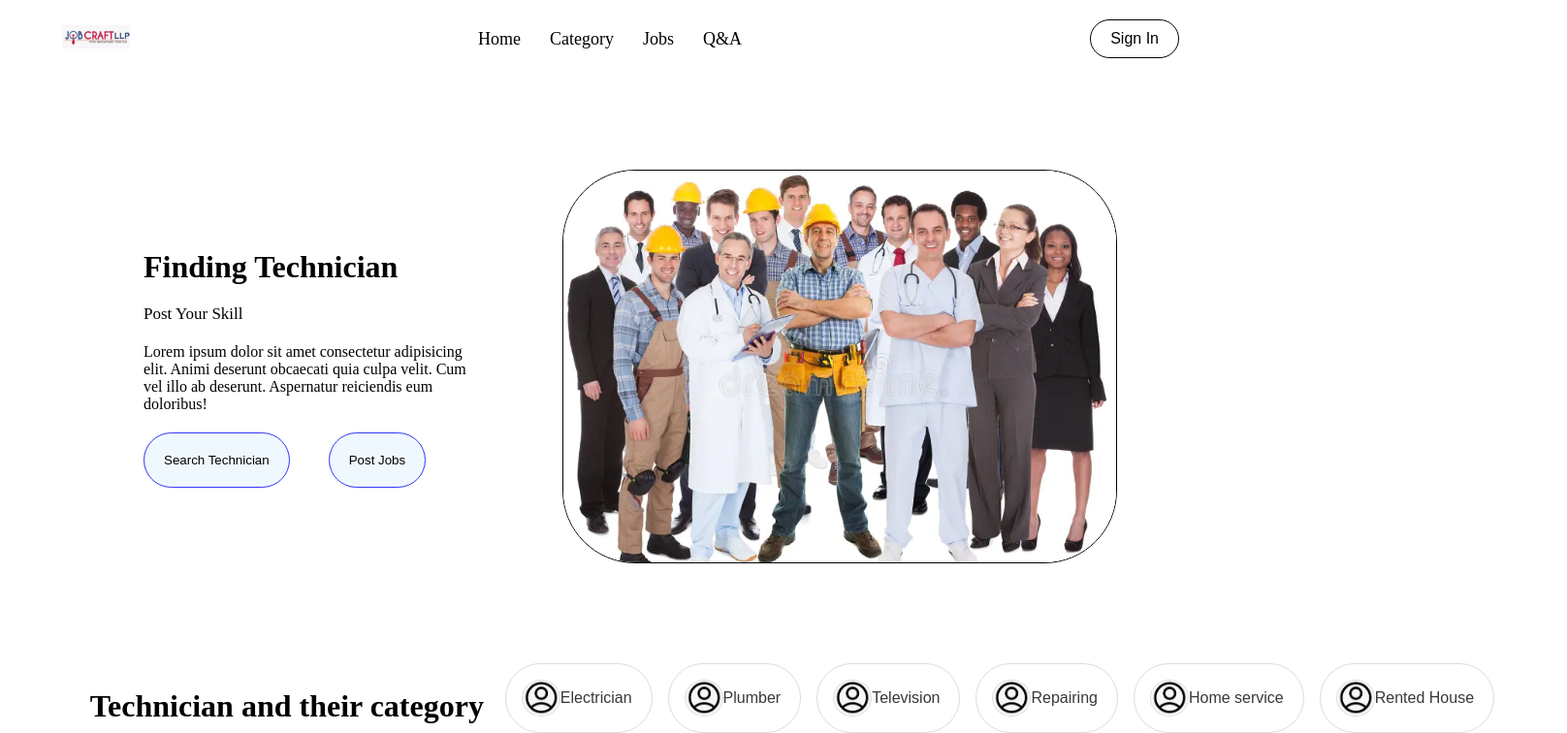
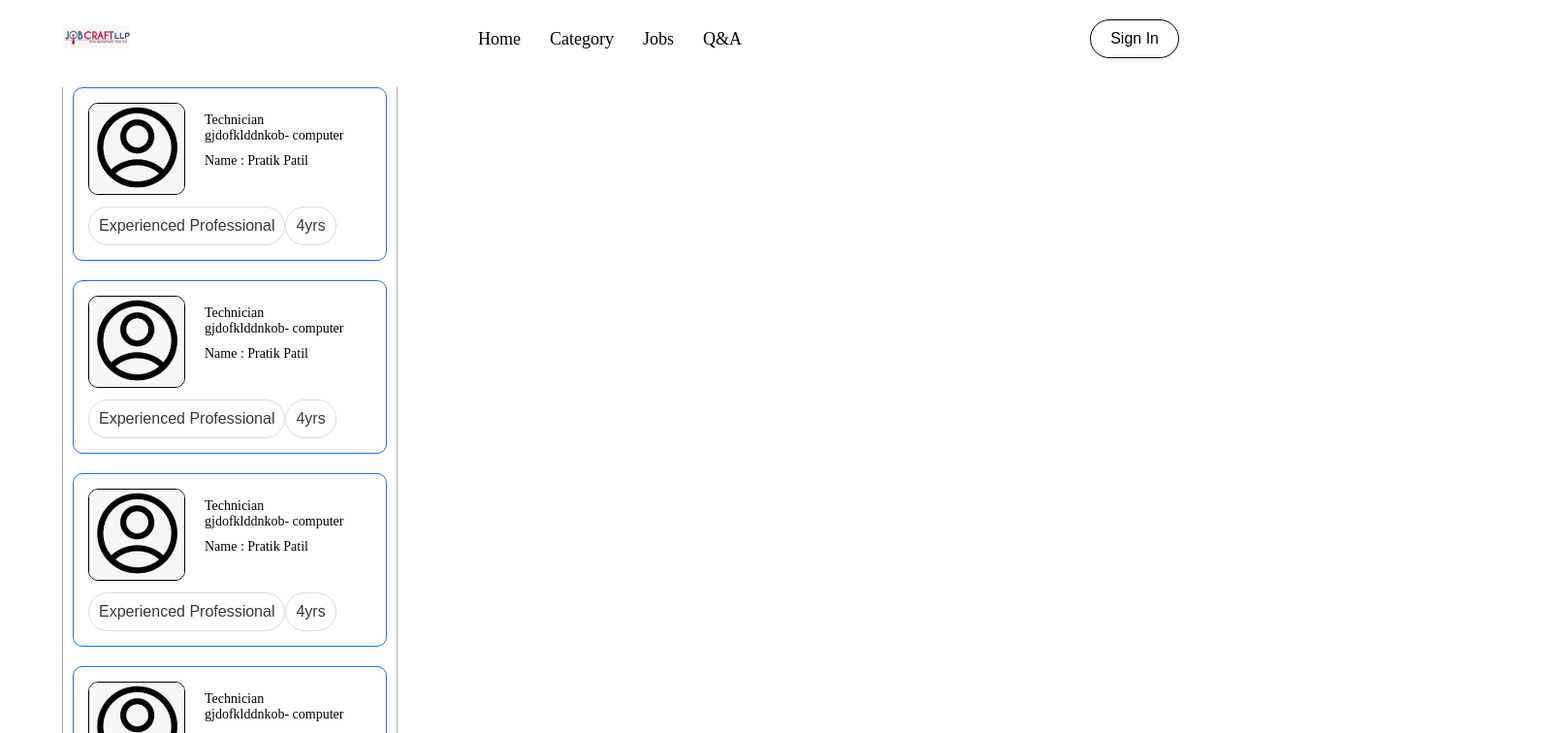
Before and after one commit to Pratik9113/JobCraft, a React (Vite) app in the folder frontend/: page /postTechnician in a window 1280 px wide. Shown: the top 756 px of the page at 97% size, 1616 px wide, since content can reach past the window. Built offline with nearby package versions, Linux system fonts and the light colour scheme.

Commit message:
complete user sidebar section

```diff
--- a/frontend/src/App.jsx
+++ b/frontend/src/App.jsx
@@ -5,6 +5,7 @@
 import { Route, Routes } from "react-router-dom";
 import Technician from "./components/Technician/Technician";
 import Footer from "./components/Footer/Footer";
+import SidebarTP from "./components/TechnicalPost/SidebarTP/SidebarTP";
 
 function App() {
   const [showLogin, setShowLogin] = useState(false)
@@ -14,9 +15,11 @@
       <div className="app">
         <Navbar setShowLogin={setShowLogin} />
       </div>
-      <Routes>
+      {/* <Routes>
         <Route path='/postTechnician' element={<Technician />}></Route>
-      </Routes>
+      </Routes> */}
+      <div className="app"><SidebarTP /></div>
+
     </>
   )
 }
--- /dev/null
+++ b/frontend/src/components/TechnicalPost/SidebarTP/SidebarContent.jsx
@@ -0,0 +1,26 @@
+import React from 'react'
+import './SidebarTP.css'
+import { assets } from '../../../assets/assets'
+const SidebarContent = () => {
+    return (
+        <>
+            <div className="sidebartp-content">
+                <div className="sidebartp-content-first">
+                    <div className="sidebartp-img">
+                        <img src={assets.profile_icon} alt="" />
+                    </div>
+                    <div className="sidebartp-content-text">
+                        <p className='sidebartp-heading'>Technician gjdofklddnkob- computer</p>
+                        <p>Name : Pratik Patil</p>
+                    </div>
+                </div>
+                <div className="sidebartp-content-tag">
+                    <button>Experienced Professional</button>
+                    <button>4yrs</button>
+                </div>
+            </div>
+        </>
+    )
+}
+
+export default SidebarContent
--- /dev/null
+++ b/frontend/src/components/TechnicalPost/SidebarTP/SidebarTP.css
@@ -0,0 +1,65 @@
+.sidebartp{
+    width: 30%;
+    height: auto;
+    border: 1.5px solid #a9a9a9;
+    border-top: 0;
+    font-size: max(1vh, 10px);
+}
+.sidebartp-options {
+    margin: 10px;
+    display: flex;
+    flex-direction: column;
+    gap: 20px;
+}
+
+.sidebartp-content{
+    display: block;
+    border: 1px solid rgb(30, 113, 228);
+    border-radius: 10px;
+    padding: 15px;
+    gap: 10px;
+    width: 100%;
+    height: auto;
+}
+
+.sidebartp-content-first{
+    justify-content: flex-start;
+    align-items: flex-start;
+    display: flex;
+    margin-bottom: 5px;
+}
+.sidebartp-content-first img{
+    width: 100px;
+    border: 1px solid black;
+    border-radius: 10px;
+}
+
+.sidebartp-heading{
+    margin: 10px 10px;
+    font-size: 20px;
+    word-wrap: break-word;
+    font-weight: 500;
+}
+
+.sidebartp-content-text p {
+    margin : 10px 20px;
+    font-size: 14px;
+
+}
+
+.sidebartp-content-tag{
+    margin-top: 10px;
+}
+.sidebartp-content-tag button{
+    display: inline-flex;
+        justify-content: center;
+        align-items: center;
+        padding: 10px;
+        color: #383838;
+        font-size: 16px;
+        border-radius: 100px;
+        border: 1px solid #DADCE0;
+        background: #FFF;
+        transition: .3s;
+        cursor: pointer;
+}
--- /dev/null
+++ b/frontend/src/components/TechnicalPost/SidebarTP/SidebarTP.jsx
@@ -0,0 +1,21 @@
+import React from 'react'
+import './SidebarTP.css'
+import SidebarContent from './SidebarContent'
+const SidebarTP = () => {
+    return (
+        <>
+            <div className="sidebartp">
+                <div className="sidebartp-options">
+                    <SidebarContent />
+                    <SidebarContent />
+                    <SidebarContent />
+                    <SidebarContent />
+                    <SidebarContent />
+                    <SidebarContent />
+                </div>
+            </div>
+        </>
+    )
+}
+
+export default SidebarTP
```
Also changed, not shown: frontend/src/components/TechnicalPost/MainContentTp/MainContent.jsx (added, +11 -0 lines), frontend/src/components/TechnicalPost/MainContentTp/MainContent.css (added).
